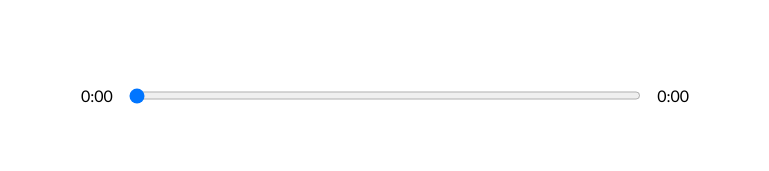
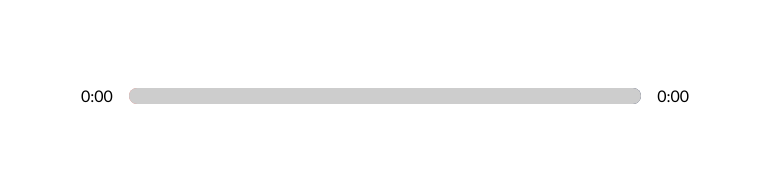
Before and after one commit to EhsanSar9135/music-player, a React (Create React App) app: page / in a window 1280 px wide. Shown: the part 490-661 px from the top of the page, without its empty margins (255-1024 px from the left). Built offline with nearby package versions, Linux system fonts and the light colour scheme.

Commit message:
Customizing Our Input

```diff
--- a/src/App.jsx
+++ b/src/App.jsx
@@ -17,6 +17,7 @@
    const [songTime, setSongTime] = useState({
       currentTime: 0,
       duration: 0,
+      animationPercentage: 0,
    });
    const [libraryStatus, setLibraryStatus] = useState(false);
    // Ref
@@ -25,10 +26,17 @@
    const timeUpdateHandler = (e) => {
       const currentTime = e.target.currentTime;
       const duration = e.target.duration;
+      // Calculate Percentage
+      const roundedCurrent = Math.round(currentTime);
+      const roundedDuration = Math.round(duration);
+      const animationPercentage = Math.round(
+         (roundedCurrent / roundedDuration) * 100
+      );
       setSongTime({
          ...songTime,
          currentTime,
          duration,
+         animationPercentage,
       });
    };
    return (
--- a/src/components/Player.jsx
+++ b/src/components/Player.jsx
@@ -79,10 +79,20 @@
       }
       playAudio(isPlaying, audioRef);
    };
+   // Add the Styles
+   const trackAnimation = {
+      transform: `translateX(${songTime.animationPercentage}%)`,
+   };
    return (
       <section className="player">
          <div className="time-control">
             <p>{getTime(currentTime)}</p>
+            <div
+               className="track"
+               style={{
+                  background: `linear-gradient(to right, ${currentSong.color[0]}, ${currentSong.color[1]})`,
+               }}
+            >
                <input
                   onChange={dragHandler}
                   min={0}
@@ -90,6 +100,8 @@
                   value={currentTime}
                   type="range"
                />
+               <div style={trackAnimation} className="animate-track"></div>
+            </div>
             <p>{duration ? getTime(duration) : "0:00"}</p>
          </div>
          <div className="player-control">
--- a/src/styles/_player.scss
+++ b/src/styles/_player.scss
@@ -9,9 +9,12 @@
 .time-control {
    width: 50%;
    display: flex;
+   align-items: center;
    input {
       width: 100%;
-      padding: 1rem 0rem;
+      -webkit-appearance: none;
+      background: transparent;
+      cursor: pointer;
    }
    p {
       padding: 1rem;
@@ -28,3 +31,33 @@
       cursor: pointer;
    }
 }
+
+input[type="range"]:focus {
+   outline: none;
+}
+
+input[type="range"]::-webkit-slider-thumb {
+   -webkit-appearance: none;
+   height: 1rem;
+   width: 1rem;
+}
+
+.track {
+   background: lightblue;
+   width: 100%;
+   height: 1rem;
+   position: relative;
+   border-radius: 1rem;
+   overflow: hidden;
+}
+
+.animate-track {
+   background: rgb(205, 205, 205);
+   width: 100%;
+   height: 100%;
+   position: absolute;
+   top: 0;
+   left: 0;
+   transform: translateX(0%);
+   pointer-events: none;
+}
```
Lines whose indentation alone changed are shown as unchanged.
